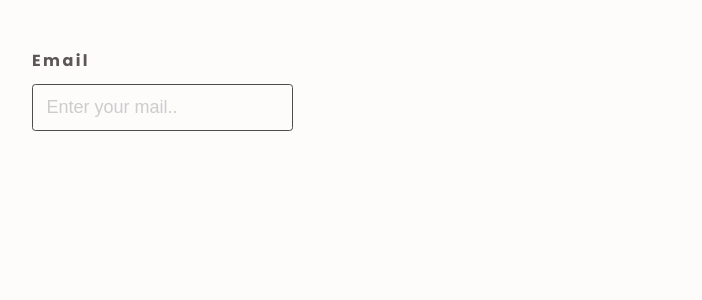
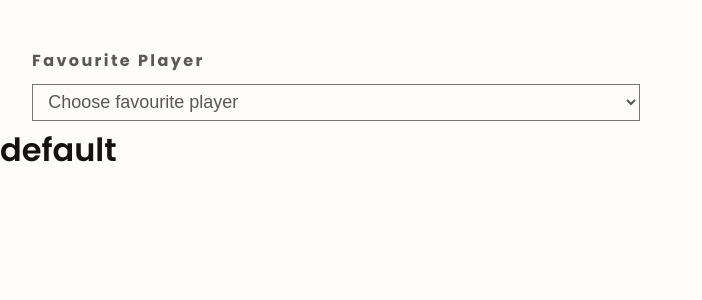
Before and after one commit to satishnaikawadi2011/mentally, a React (Vite) app in the folder client/: page / in a window 1280 px wide. Shown: the top 300 px of the page, without its empty margins (0-702 px from the left). Built offline with nearby package versions, Linux system fonts and the light colour scheme.

Commit message:
✨ feat : add Select component

```diff
--- a/client/src/App.tsx
+++ b/client/src/App.tsx
@@ -1,9 +1,27 @@
-import React from 'react';
+import React, { useState } from 'react';
 import Input from './components/Form/Input/Input';
+import Select from './components/Form/Select/Select';
 import UnauthenticatedRoutes from './routes/unauthenticated-routes';
 function App() {
 	// return <UnauthenticatedRoutes />;
-	return <Input label="Email" placeholder="Enter your mail.." />;
+	// return <Input label="Email" placeholder="Enter your mail.." />;
+	const [
+		val,
+		setVal
+	] = useState('default');
+
+	return (
+		<React.Fragment>
+			<Select
+				label="Favourite Player"
+				placeholder="Choose favourite player"
+				inputOptions={{ Ronaldo: 7, Messi: 10 }}
+				value={val}
+				onChange={(e) => setVal(e.currentTarget.value)}
+			/>
+			<h1>{val}</h1>
+		</React.Fragment>
+	);
 }
 
 export default App;
--- /dev/null
+++ b/client/src/components/Form/Select/Select.tsx
@@ -0,0 +1,45 @@
+import React from 'react';
+import classes from './select.module.css';
+import inputClasses from '../Input/input.module.css';
+
+export interface InputOptionsType {
+	[key: string | number]: string | number;
+}
+
+export interface Props {
+	inputOptions: InputOptionsType;
+	label: string;
+}
+
+const Select: React.FC<Props & React.HTMLProps<HTMLSelectElement>> = ({
+	inputOptions,
+	label,
+	placeholder,
+	...props
+}) => {
+	const options = (
+		<React.Fragment>
+			{Object.keys(inputOptions as any).map((k: string) => {
+				return (
+					<option key={k} value={inputOptions[k]}>
+						{k}
+					</option>
+				);
+			})}
+		</React.Fragment>
+	);
+
+	return (
+		<div className={inputClasses.input__container}>
+			<label className={inputClasses.label}>{label}</label>
+			<select {...props as any} className={classes.select}>
+				<option value="default" disabled>
+					{placeholder}
+				</option>
+				{options}
+			</select>
+		</div>
+	);
+};
+
+export default Select;
--- /dev/null
+++ b/client/src/components/Form/Select/select.module.css
@@ -0,0 +1,9 @@
+.select {
+	/* margin: ${(props) => props.theme.input.margin}; */
+	min-width: 50%;
+	max-width: 100%;
+	padding: 0.375em 0.625em;
+	background: var(--input-background);
+	color: var(--input-color);
+	font-size: var(--input-font-size);
+}
```
